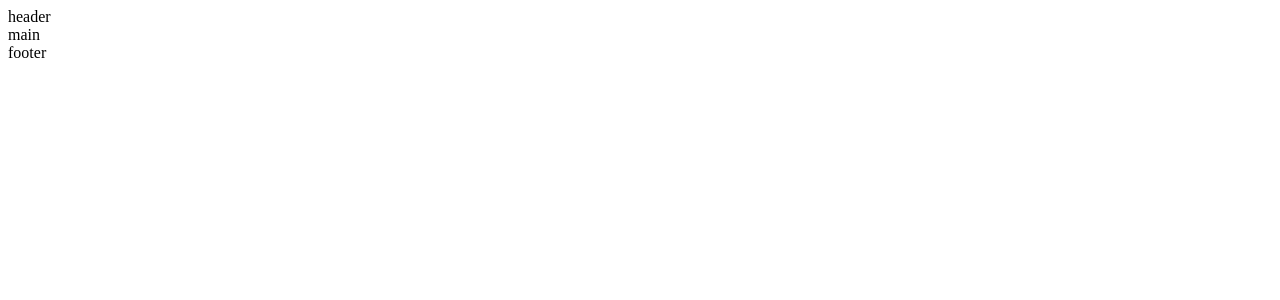
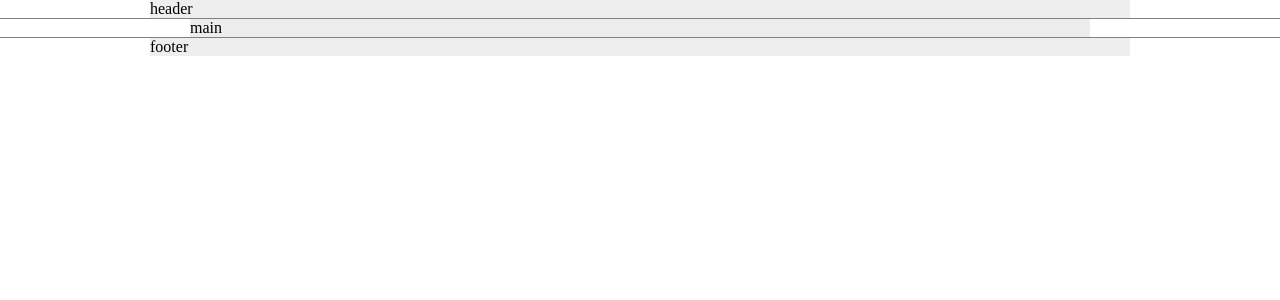
Before and after one commit to jasonconnor/wwoe, a React (Create React App) app in the folder client/: page / in a window 1280 px wide. Shown: the top 300 px of the page. Built offline with nearby package versions, Linux system fonts and the light colour scheme.

Commit message:
Installed and Setup Styled Components

```diff
--- a/client/package.json
+++ b/client/package.json
@@ -10,6 +10,7 @@
     "react-dom": "^17.0.1",
     "react-router-dom": "^5.2.0",
     "react-scripts": "4.0.2",
+    "styled-components": "^5.2.1",
     "web-vitals": "^1.0.1"
   },
   "scripts": {
--- a/client/src/components/App.js
+++ b/client/src/components/App.js
@@ -4,9 +4,12 @@ import Header from './Header/Header'
 import Main from './Main/Main'
 import Footer from './Footer/Footer'
 
+import GlobalStyle from './GlobalStyle'
+
 const App = () => {
   return (
     <Router>
+      <GlobalStyle />
       <Header />
       <Main />
       <Footer />
--- a/client/src/components/Footer/Footer.js
+++ b/client/src/components/Footer/Footer.js
@@ -1,10 +1,13 @@
+
+import * as S from './style'
+
 const Footer = () => {
   return (
-    <footer>
-      <div className='wrapper'>
+    <S.Footer>
+      <S.Wrapper>
         footer
-      </div>
-    </footer>
+      </S.Wrapper>
+    </S.Footer>
   )
 }
 
--- /dev/null
+++ b/client/src/components/Footer/style.js
@@ -0,0 +1,12 @@
+import styled from 'styled-components'
+
+export const Footer = styled.footer`
+  border-top: 1px solid gray;
+  display: flex;
+  justify-content: center;
+`
+
+export const Wrapper = styled.div`
+  background: #eee;
+  width: 980px;
+`
--- /dev/null
+++ b/client/src/components/GlobalStyle.js
@@ -0,0 +1,10 @@
+import {createGlobalStyle} from 'styled-components'
+
+const GlobalStyle = createGlobalStyle`
+  * {
+    margin: 0;
+    padding: 0;
+  }
+`
+
+export default GlobalStyle
--- a/client/src/components/Header/Header.js
+++ b/client/src/components/Header/Header.js
@@ -1,10 +1,12 @@
+import * as S from './style'
+
 const Header = () => {
   return (
-    <header>
-      <div className='wrapper'>
+    <S.Header>
+      <S.Wrapper>
         header
-      </div>
-    </header>
+      </S.Wrapper>
+    </S.Header>
   )
 }
 
--- /dev/null
+++ b/client/src/components/Header/style.js
@@ -0,0 +1,12 @@
+import styled from 'styled-components'
+
+export const Header = styled.header`
+  border-bottom: 1px solid grey;
+  display: flex;
+  justify-content: center;
+`
+
+export const Wrapper = styled.div`
+  background: #eee;
+  width: 980px;
+`
--- a/client/src/components/Main/Main.js
+++ b/client/src/components/Main/Main.js
@@ -1,10 +1,12 @@
+import * as S from './style'
+
 const Main = () => {
   return (
-    <main>
-      <div className='wrapper'>
+    <S.Main>
+      <S.Wrapper>
         main
-      </div>
-    </main>
+      </S.Wrapper>
+    </S.Main>
   )
 }
 
--- /dev/null
+++ b/client/src/components/Main/style.js
@@ -0,0 +1,11 @@
+import styled from 'styled-components'
+
+export const Main = styled.main`
+  display: flex;
+  justify-content: center;
+`
+
+export const Wrapper = styled.div`
+  background: #ededed;
+  width: 900px;
+`
```
Also changed, not shown: 2 other files (tests, documents, lock files or other folders).
